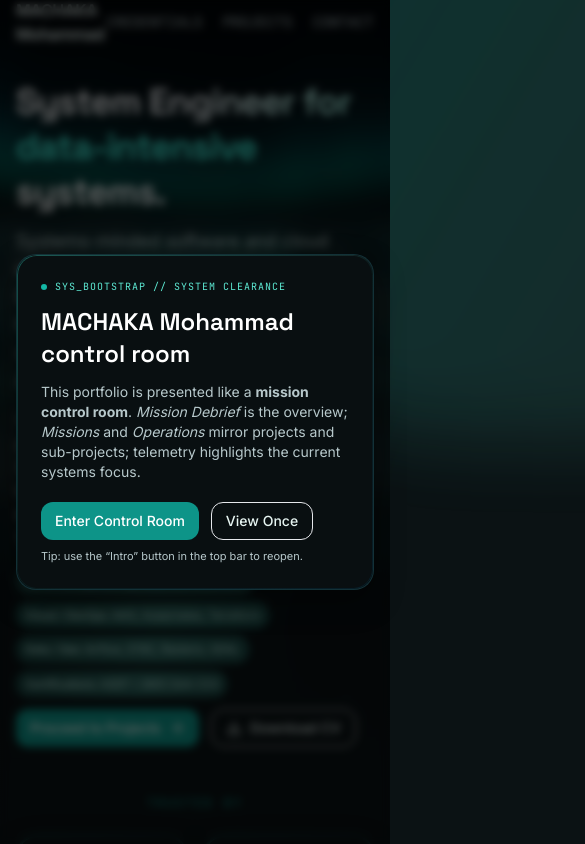
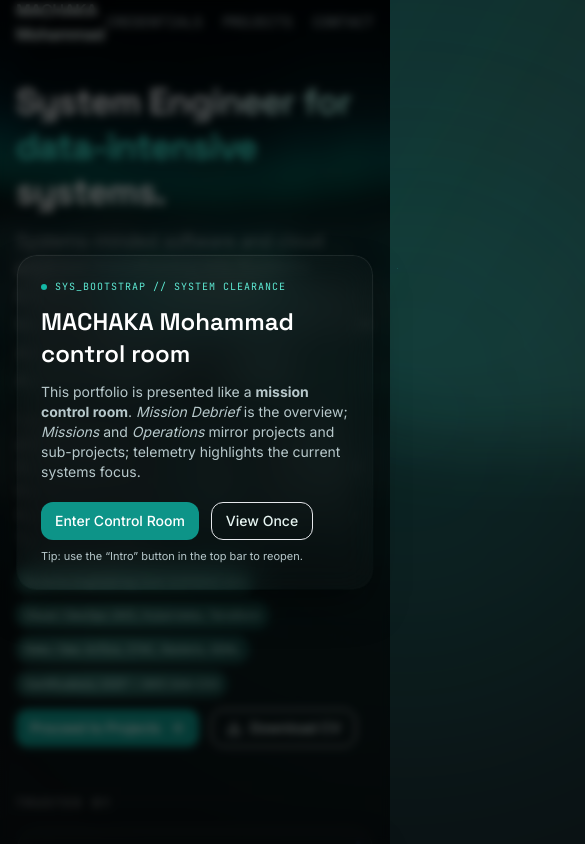
Before and after one commit to moudimash99/Personal-Website, a Next.js app: page / in a window 390 px wide. Shown: the top 844 px of the page, 585 px wide, since content can reach past the window. Built offline with nearby package versions, Linux system fonts and the light colour scheme.

Commit message:
style: de-box UI cards, refine text opacity, remove mock certs, and add ambient radial glow

```diff
--- a/app/globals.css
+++ b/app/globals.css
@@ -21,19 +21,27 @@ html, body {
   mix-blend-mode: soft-light;
 }
 
-/* Glass / gradient border card */
+/* Glass / frosted floating card */
 .glass {
   position: relative;
   border-radius: 1.25rem;
-  background: color-mix(in oklab, var(--tw-color-surface, #0e1618) 85%, black 15%);
-  border: 1px solid color-mix(in oklab, var(--tw-color-border, #163a41) 80%, transparent 20%);
-  box-shadow: 0 1px 0 rgba(255,255,255,0.04) inset, 0 12px 30px rgba(0,0,0,0.35);
+  background: rgba(255, 255, 255, 0.02);
+  backdrop-filter: blur(16px);
+  border: 1px solid transparent;
+  background-clip: padding-box;
+  box-shadow: 0 20px 40px -10px rgba(0,0,0,0.5);
 }
 .glass::before {
-  content:''; position:absolute; inset:0; border-radius:inherit; padding:1px; pointer-events:none;
-  background: linear-gradient(140deg, rgba(45,212,191,.35), rgba(20,184,166,.08), rgba(2,132,199,.12));
-  -webkit-mask:linear-gradient(#000 0 0) content-box, linear-gradient(#000 0 0);
-  -webkit-mask-composite:xor; mask-composite: exclude;
+  content: '';
+  position: absolute;
+  inset: 0;
+  border-radius: inherit;
+  padding: 1px;
+  pointer-events: none;
+  background: linear-gradient(180deg, rgba(255,255,255,0.08) 0%, rgba(255,255,255,0.02) 40%, transparent 100%);
+  -webkit-mask: linear-gradient(#000 0 0) content-box, linear-gradient(#000 0 0);
+  -webkit-mask-composite: xor;
+  mask-composite: exclude;
 }
 
 /* Badge shimmer */
--- a/app/page.tsx
+++ b/app/page.tsx
@@ -97,24 +97,6 @@ const credentials = [
     shadow: 'hover:shadow-[0_0_40px_rgba(139,92,246,0.35)]',
     float: 1.5,
   },
-  {
-    name: 'Azure Fundamentals',
-    subtitle: 'AZ-900 Certified',
-    logo: '/images/logo-murex.jpg', // Reusing placeholder logo
-    glow: 'rgba(14,165,233,0.4)',
-    ring: 'ring-sky-500/40 hover:ring-sky-400/70',
-    shadow: 'hover:shadow-[0_0_40px_rgba(14,165,233,0.35)]',
-    float: 0.8,
-  },
-  {
-    name: 'HashiCorp TF',
-    subtitle: 'Terraform Associate',
-    logo: '/images/logo-greenpraxis.jpg', // Reusing placeholder logo
-    glow: 'rgba(236,72,153,0.4)',
-    ring: 'ring-pink-500/40 hover:ring-pink-400/70',
-    shadow: 'hover:shadow-[0_0_40px_rgba(236,72,153,0.35)]',
-    float: 2.1,
-  },
 ]
 
 export default function Page() {
@@ -136,8 +118,11 @@ export default function Page() {
             initial="hidden"
             animate="show"
           >
-            <div className="flex flex-col lg:flex-row items-start gap-8">
-              <div className="flex-1 space-y-3">
+            <div className="relative flex flex-col lg:flex-row items-start gap-8">
+              {/* Subtle ambient radial glow for the hero */}
+              <div className="absolute top-1/2 left-1/4 -translate-y-1/2 w-[600px] h-[600px] bg-teal-500/10 rounded-full blur-[120px] pointer-events-none -z-10" />
+
+              <div className="flex-1 space-y-3 relative z-10">
 
                 {/* Headline */}
                 <motion.h1
@@ -149,10 +134,10 @@ export default function Page() {
                 </motion.h1>
 
                 {/* Intro */}
-                <motion.p variants={fadeUp} className="text-lg text-foreground/75 max-w-3xl">
+                <motion.p variants={fadeUp} className="text-lg text-white/60 font-light max-w-3xl">
                   {profile.introLines[0]}
                 </motion.p>
-                <motion.p variants={fadeUp} className="text-base text-foreground/65 max-w-3xl">
+                <motion.p variants={fadeUp} className="text-base text-white/50 font-light max-w-3xl">
                   {profile.introLines[1]}
                 </motion.p>
 
@@ -177,7 +162,7 @@ export default function Page() {
           {/* ═══════════════════════════════════════════════════════════════
               CREDENTIALS — Big, Logo-first, Alive
               ═══════════════════════════════════════════════════════════════ */}
-          <section className="pt-8 pb-16 w-full max-w-5xl mx-auto">
+          <section className="pt-8 pb-16 w-full max-w-4xl mx-auto">
             <div className="space-y-16">
 
               {/* Tier 1 - The Experience Band */}
@@ -186,14 +171,14 @@ export default function Page() {
                   initial={{ opacity: 0, y: 10 }}
                   animate={{ opacity: 1, y: 0 }}
                   transition={{ delay: 0.5 }}
-                  className="mb-6 flex justify-center md:justify-start"
+                  className="mb-4 flex justify-start"
                 >
-                  <h3 className="text-xs font-mono font-medium text-accent-500/70 uppercase tracking-[0.2em]">
+                  <h3 className="text-xs font-mono font-medium text-white/50 uppercase tracking-[0.2em]">
                     Trusted By
                   </h3>
                 </motion.div>
 
-                <div className="grid grid-cols-2 sm:grid-cols-3 gap-4 lg:gap-6 justify-center">
+                <div className="grid grid-cols-1 sm:grid-cols-3 gap-4 lg:gap-6">
                   {credentials.slice(0, 3).map((cred, i) => (
                     <motion.div
                       key={cred.name}
@@ -202,36 +187,31 @@ export default function Page() {
                       initial="hidden"
                       animate="show"
                       whileHover={{ scale: 1.05, y: -4 }}
-                      className={`
-                        glass rounded-2xl p-5 flex flex-col items-center justify-center text-center
-                        cursor-default transition-all duration-500 h-full min-h-[180px]
-                        ring-1 ${cred.ring} ${cred.shadow}
-                        group relative overflow-hidden
-                      `}
+                      className="glass rounded-2xl p-5 flex flex-col items-center justify-center text-center cursor-default transition-all duration-500 h-full min-h-[180px] group relative overflow-hidden"
                     >
                       <motion.div
-                        className="absolute -top-6 left-1/2 -translate-x-1/2 w-24 h-24 rounded-full blur-2xl opacity-0 group-hover:opacity-60 transition-opacity duration-700 pointer-events-none"
+                        className="absolute -top-6 left-1/2 -translate-x-1/2 w-24 h-24 rounded-full blur-2xl opacity-0 group-hover:opacity-40 transition-opacity duration-700 pointer-events-none"
                         style={{ background: cred.glow }}
                         animate={{ scale: [1, 1.3, 1] }}
                         transition={{ duration: 3, repeat: Infinity, ease: 'easeInOut' }}
                       />
                       <motion.div
-                        className="relative z-10 w-16 h-16 md:w-20 md:h-20 rounded-xl overflow-hidden ring-1 ring-white/10 mb-4 shadow-lg shrink-0"
+                        className="relative z-10 w-16 h-16 md:w-20 md:h-20 rounded-xl overflow-hidden ring-1 ring-white/5 mb-4 shadow-lg shrink-0"
                         animate={{ y: [0, -4, 0] }}
                         transition={{ duration: 3, repeat: Infinity, ease: 'easeInOut', delay: cred.float }}
                       >
                         <Image src={cred.logo} alt={`${cred.name} logo`} fill sizes="80px" className="object-cover" />
                       </motion.div>
-                      <h3 className="relative z-10 font-display font-bold text-sm md:text-base text-white group-hover:text-accent-300 transition-colors duration-300 leading-tight">
+                      <h3 className="relative z-10 font-display font-bold text-sm md:text-base text-white/90 group-hover:text-white transition-colors duration-300 leading-tight">
                         {cred.name}
                       </h3>
-                      <p className="relative z-10 text-[10px] md:text-[11px] text-muted mt-1 leading-snug">
+                      <p className="relative z-10 text-[10px] md:text-[11px] text-white/50 mt-1 leading-snug">
                         {cred.subtitle}
                       </p>
                       <motion.div
                         className="absolute top-3 right-3 h-1.5 w-1.5 rounded-full"
                         style={{ background: cred.glow }}
-                        animate={{ opacity: [0.4, 1, 0.4], scale: [0.8, 1.2, 0.8] }}
+                        animate={{ opacity: [0.3, 0.8, 0.3], scale: [0.8, 1.2, 0.8] }}
                         transition={{ duration: 2, repeat: Infinity, ease: 'easeInOut', delay: cred.float }}
                       />
                     </motion.div>
@@ -240,19 +220,19 @@ export default function Page() {
               </div>
 
               {/* Tier 2 - The Credentials Band */}
-              <div className="w-full overflow-hidden">
+              <div className="w-full">
                 <motion.div
                   initial={{ opacity: 0, y: 10 }}
                   animate={{ opacity: 1, y: 0 }}
                   transition={{ delay: 0.6 }}
-                  className="mb-6 flex justify-center md:justify-start"
+                  className="mb-4 flex justify-start"
                 >
-                  <h3 className="text-xs font-mono font-medium text-accent-500/70 uppercase tracking-[0.2em]">
+                  <h3 className="text-xs font-mono font-medium text-white/50 uppercase tracking-[0.2em]">
                     Certified By
                   </h3>
                 </motion.div>
 
-                <div className="flex items-stretch overflow-x-auto gap-4 lg:gap-6 pb-6 pt-2 snap-x snap-mandatory no-scrollbar">
+                <div className="grid grid-cols-1 sm:grid-cols-3 gap-4 lg:gap-6">
                   {credentials.slice(3).map((cred, i) => (
                     <motion.div
                       key={cred.name}
@@ -261,37 +241,31 @@ export default function Page() {
                       initial="hidden"
                       animate="show"
                       whileHover={{ scale: 1.05, y: -4 }}
-                      className={`
-                        min-w-[160px] md:min-w-[180px] snap-center shrink-0
-                        glass rounded-2xl p-5 flex flex-col items-center justify-center text-center
-                        cursor-default transition-all duration-500 h-full min-h-[180px]
-                        ring-1 ${cred.ring} ${cred.shadow}
-                        group relative overflow-hidden
-                      `}
+                      className="glass rounded-2xl p-5 flex flex-col items-center justify-center text-center cursor-default transition-all duration-500 h-full min-h-[180px] group relative overflow-hidden"
                     >
                       <motion.div
-                        className="absolute -top-6 left-1/2 -translate-x-1/2 w-24 h-24 rounded-full blur-2xl opacity-0 group-hover:opacity-60 transition-opacity duration-700 pointer-events-none"
+                        className="absolute -top-6 left-1/2 -translate-x-1/2 w-24 h-24 rounded-full blur-2xl opacity-0 group-hover:opacity-40 transition-opacity duration-700 pointer-events-none"
                         style={{ background: cred.glow }}
                         animate={{ scale: [1, 1.3, 1] }}
                         transition={{ duration: 3, repeat: Infinity, ease: 'easeInOut' }}
                       />
                       <motion.div
-                        className="relative z-10 w-16 h-16 md:w-20 md:h-20 rounded-xl overflow-hidden ring-1 ring-white/10 mb-4 shadow-lg shrink-0"
+                        className="relative z-10 w-16 h-16 md:w-20 md:h-20 rounded-xl overflow-hidden ring-1 ring-white/5 mb-4 shadow-lg shrink-0"
                         animate={{ y: [0, -4, 0] }}
                         transition={{ duration: 3, repeat: Infinity, ease: 'easeInOut', delay: cred.float }}
                       >
                         <Image src={cred.logo} alt={`${cred.name} logo`} fill sizes="80px" className="object-cover" />
                       </motion.div>
-                      <h3 className="relative z-10 font-display font-bold text-sm md:text-base text-white group-hover:text-accent-300 transition-colors duration-300 leading-tight">
+                      <h3 className="relative z-10 font-display font-bold text-sm md:text-base text-white/90 group-hover:text-white transition-colors duration-300 leading-tight">
                         {cred.name}
                       </h3>
-                      <p className="relative z-10 text-[10px] md:text-[11px] text-muted mt-1 leading-snug">
+                      <p className="relative z-10 text-[10px] md:text-[11px] text-white/50 mt-1 leading-snug">
                         {cred.subtitle}
                       </p>
                       <motion.div
                         className="absolute top-3 right-3 h-1.5 w-1.5 rounded-full"
                         style={{ background: cred.glow }}
-                        animate={{ opacity: [0.4, 1, 0.4], scale: [0.8, 1.2, 0.8] }}
+                        animate={{ opacity: [0.3, 0.8, 0.3], scale: [0.8, 1.2, 0.8] }}
                         transition={{ duration: 2, repeat: Infinity, ease: 'easeInOut', delay: cred.float }}
                       />
                     </motion.div>
```
Also changed, not shown: 1 other file (tests, documents, lock files or other folders).
